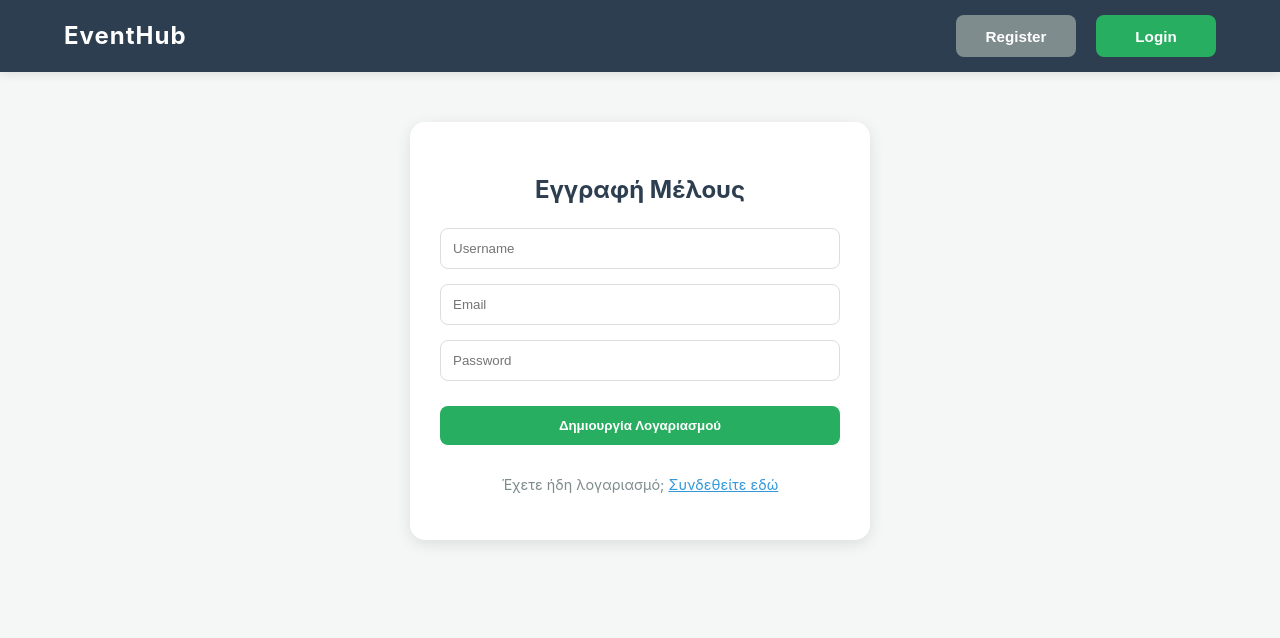
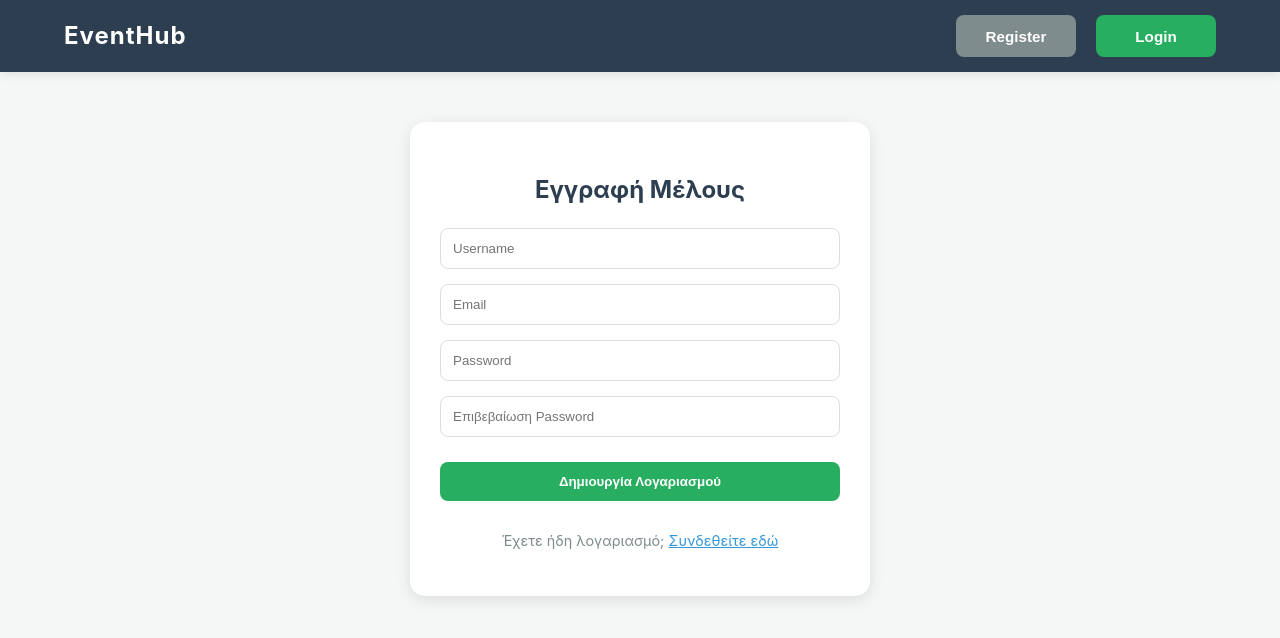
Before and after one commit to ParasMarios/eventhub-frontend, a React (Vite) app: page /register in a window 1280 px wide. Shown: the top 638 px of the page. Built offline with nearby package versions, Linux system fonts and the light colour scheme.

Commit message:
add password confirmation field to registration form

```diff
--- a/src/components/Register.jsx
+++ b/src/components/Register.jsx
@@ -4,11 +4,20 @@ import { useNavigate, Link } from 'react-router-dom';
 
 const Register = () => {
     const [userData, setUserData] = useState({ username: '', password: '', email: '' });
+    const [confirmPassword, setConfirmPassword] = useState('');
+
     const [loading, setLoading] = useState(false);
     const navigate = useNavigate();
 
     const handleSubmit = async (e) => {
         e.preventDefault();
+
+        //Επαλήθευση κωδικού
+        if (userData.password !== confirmPassword) {
+            alert("Οι κωδικοί πρόσβασης δεν ταιριάζουν. Παρακαλώ προσπαθήστε ξανά!");
+            return;
+        }
+
         setLoading(true);
         try {
             // Κλήση στο API εγγραφής
@@ -49,6 +58,14 @@ const Register = () => {
                     onChange={e => setUserData({...userData, password: e.target.value})}
                 />
 
+                <input
+                    type="password"
+                    placeholder="Επιβεβαίωση Password"
+                    required
+                    style={{ padding: '12px', borderRadius: '8px', border: '1px solid #ddd' }}
+                    onChange={e => setConfirmPassword(e.target.value)}
+                />
+
                 <button
                     type="submit"
                     disabled={loading}
```
